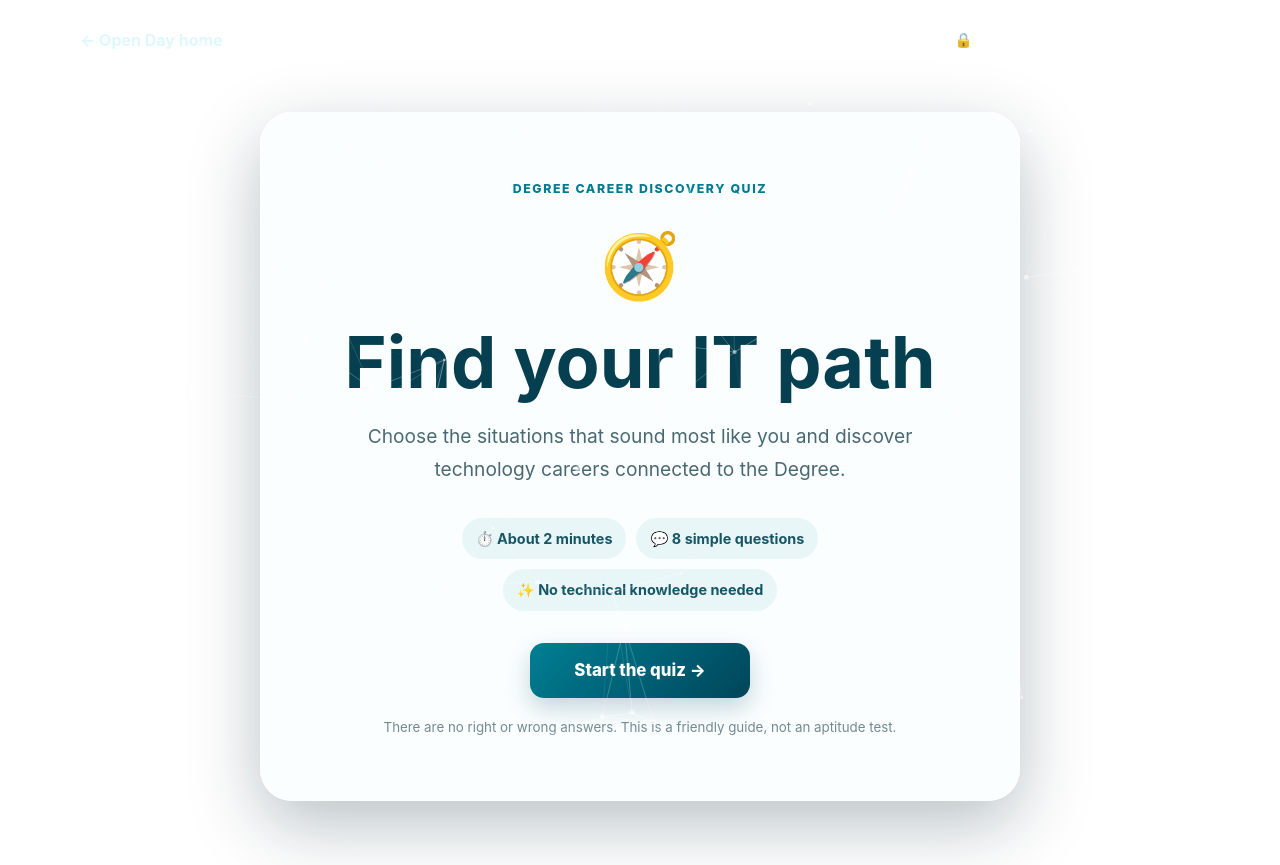
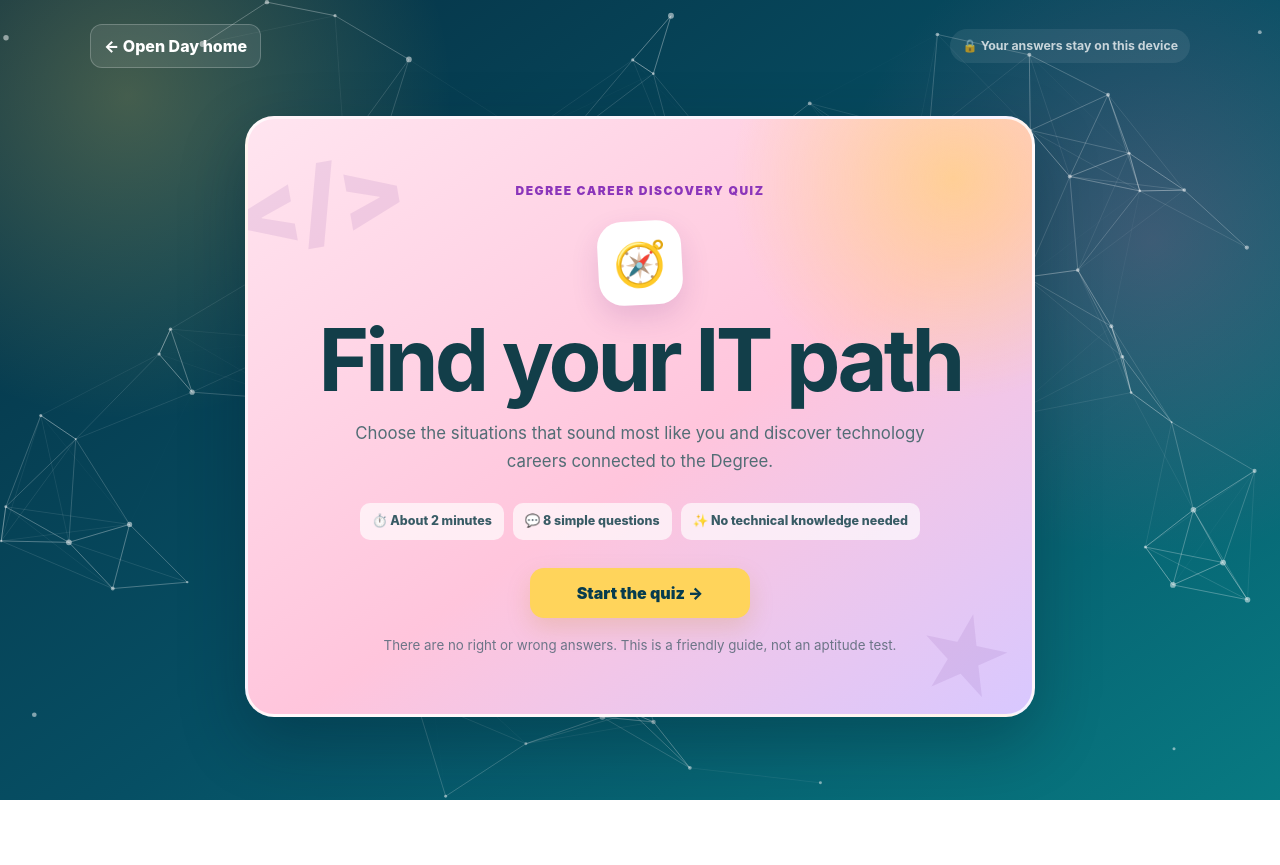
Before and after one commit to RohanM007/OpenDay, a React (Vite) app in the folder openday-app/: page / in a window 1280 px wide. Both pictures are taken after a click on the button "🧭 Take the career quiz". After the commit the page ends 800 px from the top, so only its background shows below. Built offline with nearby package versions, Linux system fonts and the light colour scheme.

Commit message:
Redesigned the Careero Quiz page to match the landing page

```diff
--- a/openday-app/src/pages/CareerQuizPage.css
+++ b/openday-app/src/pages/CareerQuizPage.css
@@ -1,265 +1,356 @@
 .quiz-page {
   min-height: 100vh;
   position: relative;
+  overflow-x: hidden;
+  background:
+    radial-gradient(circle at 10% 12%, rgba(255, 212, 91, 0.25), transparent 24%),
+    radial-gradient(circle at 90% 30%, rgba(255, 107, 157, 0.22), transparent 25%),
+    linear-gradient(145deg, #062f42, #064f64 52%, #087a82);
+  color: #123e49;
+}
+
+.quiz-page > *:not(.particles-container) {
+  position: relative;
   z-index: 1;
-  color: #12333d;
 }
 
 .quiz-topbar {
-  width: min(1120px, calc(100% - 40px));
+  width: min(1100px, calc(100% - 40px));
   margin: 0 auto;
-  padding: 28px 0;
+  padding: 24px 0;
   display: flex;
+  align-items: center;
   justify-content: space-between;
-  align-items: center;
-  gap: 20px;
+  gap: 18px;
 }
 
 .quiz-home-button,
 .quiz-back-link {
+  min-height: 44px;
   border: 0;
   background: transparent;
-  color: #dff8ff;
+  color: white;
   font: inherit;
-  font-weight: 700;
+  font-weight: 850;
   cursor: pointer;
 }
 
+.quiz-home-button {
+  padding: 8px 13px;
+  border: 1px solid rgba(255, 255, 255, 0.22);
+  border-radius: 12px;
+  background: rgba(255, 255, 255, 0.09);
+}
+
 .quiz-privacy-note {
-  color: rgba(255, 255, 255, 0.85);
-  font-size: 0.9rem;
+  padding: 8px 12px;
+  border-radius: 999px;
+  background: rgba(255, 255, 255, 0.08);
+  color: rgba(255, 255, 255, 0.74);
+  font-size: 0.77rem;
+  font-weight: 700;
 }
 
 .quiz-shell {
   width: min(980px, calc(100% - 40px));
-  margin: 20px auto 0;
-  padding-bottom: 64px;
+  margin: 5px auto 0;
+  padding-bottom: 65px;
 }
 
 .quiz-intro,
 .quiz-question-card,
 .quiz-results {
-  background: rgba(250, 254, 255, 0.96);
-  border: 1px solid rgba(255, 255, 255, 0.65);
-  border-radius: 32px;
-  box-shadow: 0 24px 70px rgba(0, 35, 47, 0.28);
+  overflow: hidden;
+  border: 3px solid rgba(255, 255, 255, 0.78);
+  border-radius: 29px;
+  box-shadow: 0 24px 65px rgba(0, 23, 35, 0.3);
 }
 
 .quiz-intro {
-  max-width: 760px;
-  margin: 4vh auto 0;
-  padding: 62px;
+  max-width: 790px;
+  position: relative;
+  margin: 3vh auto 0;
+  padding: 58px;
+  background:
+    radial-gradient(circle at 90% 10%, rgba(255, 212, 91, 0.55), transparent 25%),
+    linear-gradient(145deg, #ffe5f0, #ffc5dc 55%, #d8c8ff);
   text-align: center;
 }
 
+.quiz-intro::before,
+.quiz-intro::after {
+  position: absolute;
+  color: rgba(115, 51, 151, 0.11);
+  font-size: 6rem;
+  font-weight: 900;
+}
+
+.quiz-intro::before {
+  content: '</>';
+  left: -15px;
+  top: 10px;
+  transform: rotate(-10deg);
+}
+
+.quiz-intro::after {
+  content: '★';
+  right: 18px;
+  bottom: -15px;
+  transform: rotate(12deg);
+}
+
 .quiz-eyebrow {
+  position: relative;
+  z-index: 1;
   display: inline-block;
-  color: #007b91;
-  font-weight: 800;
+  color: #8b35ba;
+  font-size: 0.75rem;
+  font-weight: 900;
   letter-spacing: 0.13em;
   text-transform: uppercase;
-  font-size: 0.77rem;
 }
 
 .quiz-hero-icon {
-  font-size: 4rem;
-  margin: 18px 0 8px;
+  position: relative;
+  z-index: 1;
+  width: 84px;
+  height: 84px;
+  margin: 20px auto 10px;
+  display: grid;
+  place-items: center;
+  border-radius: 25px;
+  background: white;
+  font-size: 2.7rem;
+  box-shadow: 0 12px 28px rgba(100, 35, 130, 0.15);
+  transform: rotate(-3deg);
 }
 
 .quiz-intro h1,
 .quiz-question-card h1,
 .result-heading h1 {
-  color: #063f50;
-  line-height: 1.13;
+  color: #123e49;
+  line-height: 1.03;
+  letter-spacing: -0.045em;
 }
 
 .quiz-intro h1 {
-  margin: 0 0 18px;
-  font-size: clamp(2.4rem, 7vw, 4.5rem);
+  position: relative;
+  z-index: 1;
+  margin: 0 0 16px;
+  font-size: clamp(3rem, 8vw, 5.4rem);
 }
 
 .quiz-intro > p {
+  position: relative;
+  z-index: 1;
   max-width: 590px;
   margin: 0 auto;
-  color: #4a6871;
-  font-size: 1.2rem;
-  line-height: 1.7;
+  color: #526d75;
+  font-size: 1.05rem;
+  line-height: 1.65;
 }
 
 .quiz-intro-details {
-  margin: 32px 0;
+  position: relative;
+  z-index: 1;
+  margin: 28px 0;
   display: flex;
   justify-content: center;
   flex-wrap: wrap;
-  gap: 10px;
+  gap: 9px;
 }
 
 .quiz-intro-details span {
-  padding: 10px 14px;
-  border-radius: 999px;
-  background: #e9f6f8;
-  color: #165664;
-  font-size: 0.9rem;
-  font-weight: 700;
+  padding: 9px 12px;
+  border-radius: 10px;
+  background: rgba(255, 255, 255, 0.68);
+  color: #385b65;
+  font-size: 0.78rem;
+  font-weight: 800;
 }
 
 .quiz-primary-button,
 .quiz-secondary-button,
 .qualification-callout button {
+  min-height: 50px;
   border: 0;
   border-radius: 14px;
-  padding: 15px 24px;
+  padding: 13px 21px;
   font: inherit;
-  font-weight: 800;
+  font-weight: 900;
   cursor: pointer;
 }
 
 .quiz-primary-button {
-  color: white;
-  background: linear-gradient(135deg, #007f94, #004559);
-  box-shadow: 0 10px 25px rgba(0, 69, 89, 0.22);
+  position: relative;
+  z-index: 1;
+  background: #ffd45b;
+  color: #063b4e;
+  box-shadow: 0 10px 24px rgba(188, 132, 0, 0.18);
 }
 
 .quiz-intro .quiz-primary-button {
   min-width: 220px;
-  font-size: 1.05rem;
+  font-size: 1rem;
 }
 
 .quiz-intro small {
+  position: relative;
+  z-index: 1;
   display: block;
-  margin-top: 20px;
-  color: #738a91;
+  margin-top: 18px;
+  color: #6c7587;
 }
 
 .quiz-question-card {
-  max-width: 820px;
+  max-width: 850px;
   margin: 2vh auto 0;
-  padding: 48px;
+  padding: 40px;
+  background: linear-gradient(145deg, #f5ffff, #d3f5f2);
 }
 
 .quiz-progress-copy {
   display: flex;
   justify-content: space-between;
-  margin-bottom: 10px;
-  color: #55747d;
-  font-size: 0.88rem;
-  font-weight: 800;
+  margin-bottom: 9px;
+  color: #48676f;
+  font-size: 0.78rem;
+  font-weight: 900;
 }
 
 .quiz-progress-track {
-  height: 8px;
+  height: 12px;
   overflow: hidden;
+  border: 2px solid rgba(0, 79, 97, 0.1);
   border-radius: 999px;
-  background: #dcebed;
+  background: white;
 }
 
 .quiz-progress-fill {
   height: 100%;
   border-radius: inherit;
-  background: linear-gradient(90deg, #00a6b8, #005a6f);
+  background: linear-gradient(90deg, #ff6b9d, #a855f7);
 }
 
 .quiz-question-card h1 {
-  max-width: 700px;
-  margin: 42px 0 8px;
-  font-size: clamp(1.7rem, 4vw, 2.5rem);
+  max-width: 740px;
+  margin: 36px 0 8px;
+  font-size: clamp(1.9rem, 4.5vw, 3rem);
 }
 
 .quiz-question-hint {
-  color: #688088;
-  margin-bottom: 30px;
+  margin: 0 0 26px;
+  color: #668087;
 }
 
 .quiz-options {
   display: grid;
   grid-template-columns: 1fr 1fr;
-  gap: 14px;
+  gap: 13px;
 }
 
 .quiz-option {
-  min-height: 106px;
+  min-height: 108px;
   display: grid;
   grid-template-columns: auto 1fr auto;
   align-items: center;
-  gap: 16px;
-  padding: 18px;
-  text-align: left;
-  border: 2px solid #deecee;
+  gap: 14px;
+  padding: 17px;
+  border: 3px solid rgba(255, 255, 255, 0.92);
   border-radius: 18px;
-  background: white;
+  background: #fff6ce;
   color: #173f49;
   font: inherit;
-  font-weight: 700;
-  line-height: 1.45;
+  font-weight: 800;
+  line-height: 1.4;
+  text-align: left;
   cursor: pointer;
-  transition: border-color 180ms ease, box-shadow 180ms ease;
+  box-shadow: 0 8px 18px rgba(0, 69, 89, 0.1);
+}
+
+.quiz-option:nth-child(2) {
+  background: #ffdbe9;
+}
+
+.quiz-option:nth-child(3) {
+  background: #ddd0ff;
+}
+
+.quiz-option:nth-child(4) {
+  background: #c8f2ef;
 }
 
 .quiz-option:hover,
 .quiz-option:focus-visible {
-  border-color: #008da2;
-  box-shadow: 0 10px 24px rgba(0, 92, 108, 0.12);
+  border-color: #ff6b9d;
+  box-shadow: 0 13px 25px rgba(113, 42, 128, 0.16);
   outline: none;
 }
 
 .quiz-option-icon {
+  width: 50px;
+  height: 50px;
   display: grid;
   place-items: center;
-  width: 48px;
-  height: 48px;
   border-radius: 14px;
-  background: #edf8f9;
+  background: rgba(255, 255, 255, 0.72);
   font-size: 1.55rem;
 }
 
 .quiz-option-arrow {
-  color: #00899e;
+  color: #8e35b9;
   font-size: 1.3rem;
+  font-weight: 900;
 }
 
 .quiz-back-link {
-  color: #547078;
-  margin-top: 28px;
-  padding: 6px 0;
+  margin-top: 22px;
+  padding: 5px 0;
+  color: #496a72;
 }
 
 .quiz-results {
-  padding: 48px;
+  padding: 42px;
+  background:
+    radial-gradient(circle at 95% 0%, rgba(255, 212, 91, 0.55), transparent 22%),
+    linear-gradient(145deg, #fff0f6, #e5d8ff);
 }
 
 .result-heading {
+  margin-bottom: 28px;
   text-align: center;
-  margin-bottom: 32px;
 }
 
 .result-heading h1 {
-  font-size: clamp(2rem, 5vw, 3.4rem);
-  margin: 10px 0;
+  margin: 9px 0;
+  font-size: clamp(2.3rem, 6vw, 4rem);
 }
 
 .result-heading p {
-  color: #648087;
+  color: #667982;
 }
 
 .primary-result {
   display: grid;
   grid-template-columns: 90px 1fr;
-  gap: 24px;
-  padding: 30px;
-  border: 2px solid color-mix(in srgb, var(--result-color) 35%, white);
+  gap: 23px;
+  padding: 28px;
+  border: 3px solid rgba(255, 255, 255, 0.85);
   border-radius: 24px;
-  background: linear-gradient(145deg, color-mix(in srgb, var(--result-color) 8%, white), white 45%);
+  background: linear-gradient(145deg, color-mix(in srgb, var(--result-color) 12%, white), white 48%);
+  box-shadow: 0 16px 34px rgba(70, 35, 95, 0.14);
 }
 
 .result-icon {
+  width: 80px;
+  height: 80px;
   display: grid;
   place-items: center;
-  width: 80px;
-  height: 80px;
   border-radius: 22px;
   background: var(--result-color);
-  font-size: 2.6rem;
+  font-size: 2.5rem;
   box-shadow: 0 12px 24px color-mix(in srgb, var(--result-color) 28%, transparent);
+  transform: rotate(-3deg);
 }
 
 .result-title-row {
@@ -271,10 +362,10 @@
 
 .result-label {
   color: var(--result-color);
-  text-transform: uppercase;
-  font-size: 0.74rem;
+  font-size: 0.72rem;
   font-weight: 900;
   letter-spacing: 0.1em;
+  text-transform: uppercase;
 }
 
 .result-title-row h2 {
@@ -284,79 +375,82 @@
 }
 
 .match-score {
+  padding: 9px 12px;
+  border-radius: 15px;
+  background: color-mix(in srgb, var(--result-color) 12%, white);
   color: var(--result-color);
-  font-size: 2rem;
+  font-size: 1.8rem;
   font-weight: 900;
   text-align: center;
 }
 
 .match-score span {
   display: block;
-  color: #72868c;
-  font-size: 0.7rem;
+  color: #71868b;
+  font-size: 0.62rem;
+  letter-spacing: 0.08em;
   text-transform: uppercase;
-  letter-spacing: 0.08em;
 }
 
 .result-tagline {
-  color: #2c5963;
-  font-size: 1.15rem;
-  font-weight: 800;
+  color: #315b65;
+  font-size: 1.08rem;
+  font-weight: 850;
 }
 
 .result-main-copy > p:not(.result-tagline) {
   color: #607a81;
-  line-height: 1.65;
+  line-height: 1.6;
 }
 
 .result-grid {
   display: grid;
   grid-template-columns: 1fr 1fr;
-  gap: 24px;
-  margin: 28px 0;
+  gap: 22px;
+  margin: 25px 0;
 }
 
 .result-grid h3 {
-  margin: 0 0 12px;
+  margin: 0 0 10px;
   color: #214b55;
-  font-size: 0.9rem;
+  font-size: 0.83rem;
 }
 
 .result-chips {
   display: flex;
   flex-wrap: wrap;
-  gap: 8px;
+  gap: 7px;
 }
 
 .result-chips span {
-  padding: 7px 10px;
-  border-radius: 999px;
-  background: #eaf4f5;
-  color: #315e67;
-  font-size: 0.8rem;
-  font-weight: 700;
+  padding: 7px 9px;
+  border-radius: 9px;
+  background: #fff0ba;
+  color: #66511d;
+  font-size: 0.75rem;
+  font-weight: 800;
 }
 
 .result-grid ul {
+  margin: 0;
+  padding: 0;
   list-style: none;
-  padding: 0;
-  margin: 0;
 }
 
 .result-grid li {
-  margin: 8px 0;
+  margin: 7px 0;
   color: #45656d;
-  font-size: 0.86rem;
+  font-size: 0.82rem;
 }
 
 .qualification-callout {
+  padding: 17px;
   display: flex;
   align-items: center;
   justify-content: space-between;
-  gap: 18px;
-  padding: 18px;
-  border-radius: 16px;
-  background: #083f4d;
+  gap: 16px;
+  border-radius: 17px;
+  background: linear-gradient(120deg, #ff6b9d, #a855f7);
   color: white;
 }
 
@@ -366,106 +460,103 @@
 }
 
 .qualification-callout span {
-  opacity: 0.75;
-  font-size: 0.75rem;
+  color: rgba(255, 255, 255, 0.72);
+  font-size: 0.7rem;
 }
 
 .qualification-callout button {
-  background: white;
-  color: #064456;
-  padding: 11px 15px;
-}
-
-.result-actions {
-  display: flex;
-  gap: 8px;
+  min-height: 44px;
+  padding: 10px 14px;
+  background: #ffd45b;
+  color: #063b4e;
 }
 
 .alternative-results {
-  margin-top: 38px;
+  margin-top: 32px;
 }
 
 .alternative-results > h2 {
   color: #173f49;
-  font-size: 1.25rem;
+  font-size: 1.2rem;
 }
 
 .alternative-grid {
   display: grid;
   grid-template-columns: 1fr 1fr;
-  gap: 14px;
+  gap: 12px;
 }
 
 .alternative-grid article {
   display: flex;
-  gap: 15px;
-  padding: 18px;
-  border-left: 5px solid var(--result-color);
-  border-radius: 14px;
-  background: #f1f7f8;
+  gap: 14px;
+  padding: 17px;
+  border: 3px solid white;
+  border-radius: 17px;
+  background: color-mix(in srgb, var(--result-color) 9%, white);
+  border-left: 7px solid var(--result-color);
 }
 
 .alternative-icon {
-  font-size: 1.9rem;
+  font-size: 1.8rem;
 }
 
 .alternative-grid span {
   color: var(--result-color);
+  font-size: 0.7rem;
   font-weight: 900;
-  font-size: 0.75rem;
 }
 
 .alternative-grid h3 {
-  margin: 3px 0 6px;
+  margin: 3px 0 5px;
   color: #244b54;
 }
 
 .alternative-grid p {
   margin: 0;
   color: #698087;
-  font-size: 0.85rem;
-  line-height: 1.5;
+  font-size: 0.8rem;
+  line-height: 1.45;
 }
 
 .result-footer-actions {
+  margin-top: 30px;
   display: flex;
   justify-content: center;
-  gap: 12px;
-  margin-top: 34px;
+  gap: 11px;
 }
 
 .quiz-secondary-button {
-  color: #155463;
-  background: #e3f0f2;
+  background: white;
+  color: #733399;
 }
 
 .result-disclaimer {
-  margin: 18px auto 0;
+  max-width: 650px;
+  margin: 16px auto 0;
+  color: #7b808e;
+  font-size: 0.73rem;
   text-align: center;
-  color: #7b8d92;
-  font-size: 0.78rem;
 }
 
 @media (max-width: 720px) {
   .quiz-topbar {
-    width: min(100% - 28px, 1120px);
-    padding: 20px 0;
+    width: min(100% - 24px, 1100px);
+    padding: 18px 0;
   }
 
   .quiz-privacy-note {
-    font-size: 0.72rem;
+    font-size: 0.65rem;
   }
 
   .quiz-shell {
     width: min(100% - 24px, 980px);
-    margin-top: 4px;
   }
 
   .quiz-intro,
   .quiz-question-card,
   .quiz-results {
-    border-radius: 22px;
-    padding: 28px 20px;
+    padding: 27px 20px;
+    border-radius: 23px;
   }
 
   .quiz-intro-details,
@@ -489,8 +580,8 @@
   }
 
   .result-icon {
-    width: 64px;
-    height: 64px;
+    width: 65px;
+    height: 65px;
     font-size: 2rem;
   }
 
@@ -499,20 +590,13 @@
     align-items: flex-start;
   }
 
-  .qualification-callout {
+  .qualification-callout,
+  .result-footer-actions {
     flex-direction: column;
   }
 
   .qualification-callout button,
-  .result-actions {
+  .result-footer-actions button {
     width: 100%;
   }
-
-  .result-actions {
-    flex-direction: column;
-  }
-
-  .result-footer-actions {
-    flex-direction: column;
-  }
 }
```
